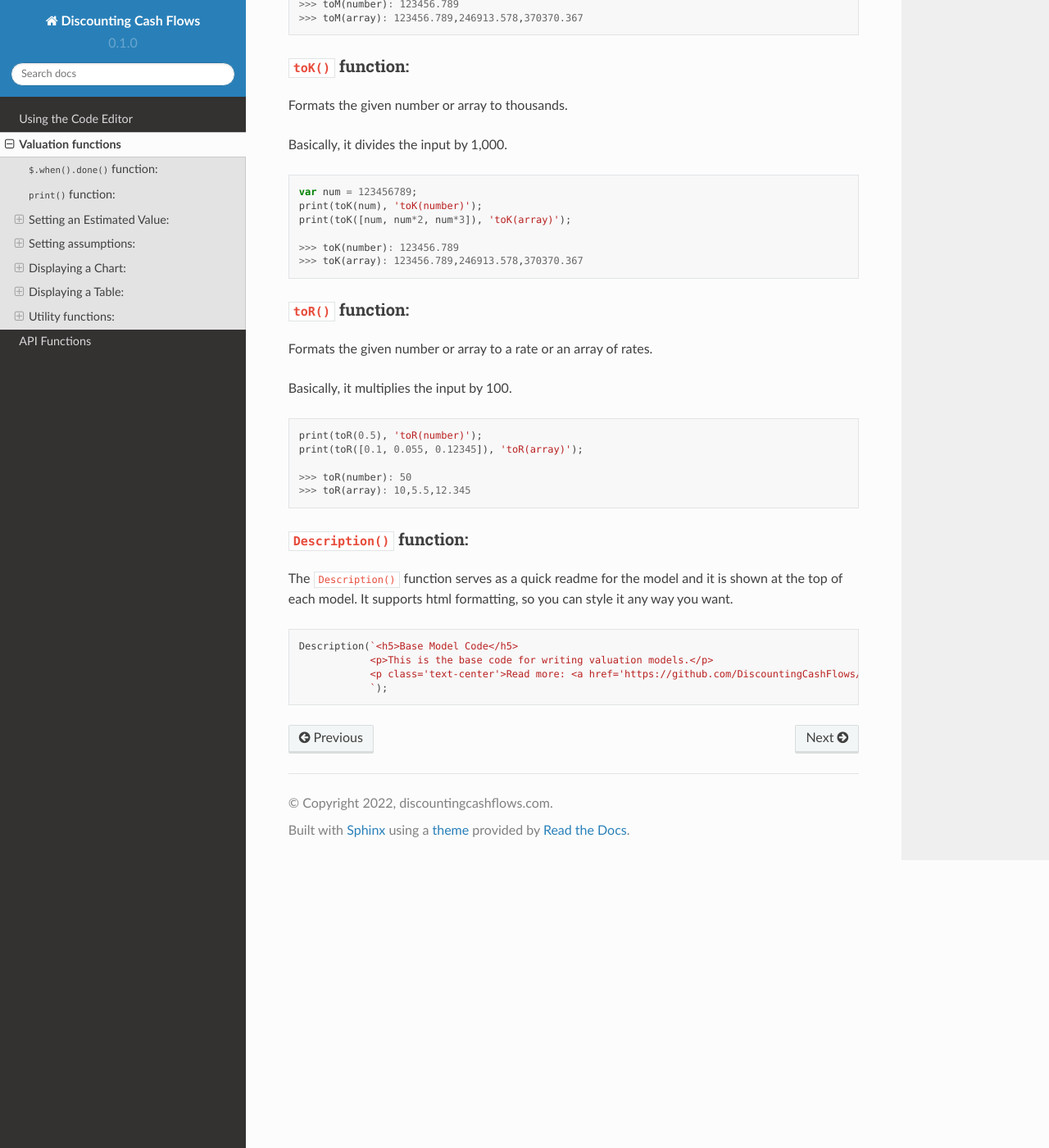
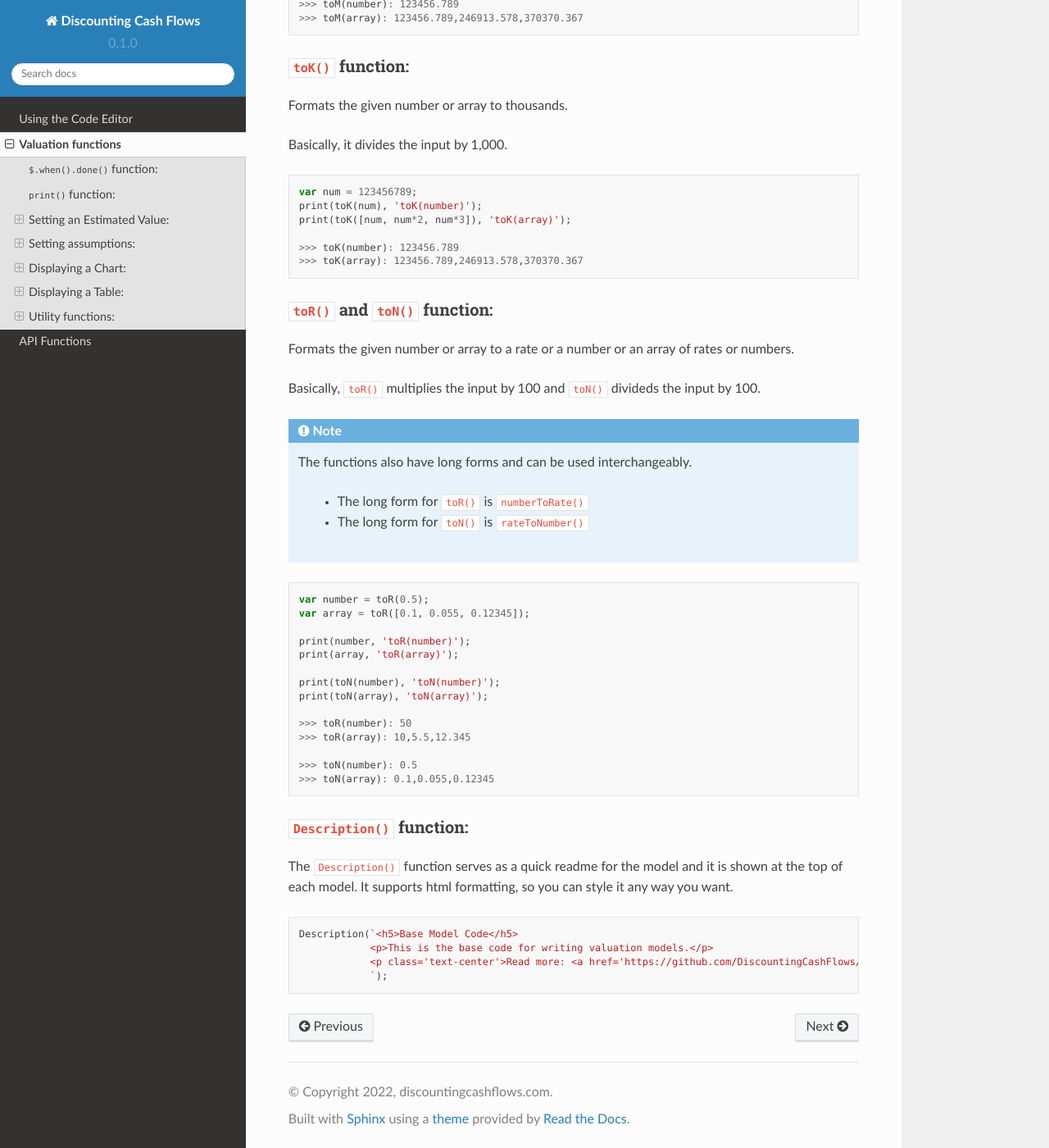
Before and after one commit to DiscountingCashFlows/readthedocs, a Sphinx documentation site: the page built from docs/source/functions.rst, in a window 1280 px wide and 1400 px high, scrolled down 14941 px. Shown: the whole window at 82% size. Built offline with Sphinx 7.4.7 and the Read the Docs theme 2.0.0, drawn with Linux system fonts in a browser that asks for light colours.

Commit message:
Update functions.rst

```diff
--- a/docs/source/functions.rst
+++ b/docs/source/functions.rst
@@ -738,20 +738,38 @@ Basically, it divides the input by 1,000.
    >>> toK(number): 123456.789
    >>> toK(array): 123456.789,246913.578,370370.367
 
-``toR()`` function:
-*******************
+``toR()`` and ``toN()`` function:
+*********************************
 
-Formats the given number or array to a rate or an array of rates.
+Formats the given number or array to a rate or a number or an array of rates or numbers.
 
-Basically, it multiplies the input by 100.
+Basically, ``toR()`` multiplies the input by 100 and ``toN()`` divideds the input by 100.
+
+.. note::
+
+   The functions also have long forms and can be used interchangeably.
+
+    * The long form for ``toR()`` is ``numberToRate()``
+
+    * The long form for ``toN()`` is ``rateToNumber()``
 
 .. code-block:: javascript
 
-   print(toR(0.5), 'toR(number)');
-   print(toR([0.1, 0.055, 0.12345]), 'toR(array)');
+   var number = toR(0.5);
+   var array = toR([0.1, 0.055, 0.12345]);
+
+   print(number, 'toR(number)');
+   print(array, 'toR(array)');
+
+   print(toN(number), 'toN(number)');
+   print(toN(array), 'toN(array)');
 
    >>> toR(number): 50
    >>> toR(array): 10,5.5,12.345
+
+   >>> toN(number): 0.5
+   >>> toN(array): 0.1,0.055,0.12345
+
 
 ``Description()`` function:
 ***************************
```
